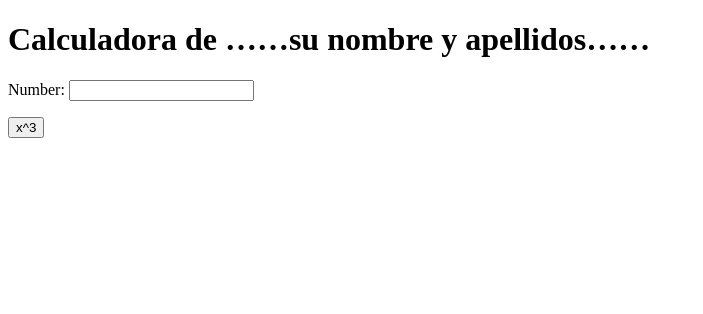
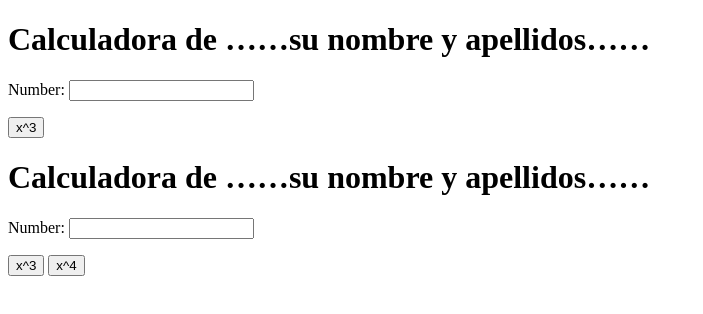
Before and after one commit to Currogomez/my_calculator, a plain HTML site: page index.html in a window 1280 px wide. Shown: the whole page, without its empty margins (0-703 px from the left). Drawn offline with Linux system fonts and the light colour scheme.

Commit message:
segunda parte

```diff
--- a/index.html
+++ b/index.html
@@ -19,3 +19,30 @@
         </script>
     </body>
 </html>
+
+<!DOCTYPE html>
+<html>
+    <head>
+        <title>Calculator</title>
+        <meta charset="utf-8">
+    </head>
+    <body>
+        <h1>Calculadora de ……su nombre y apellidos……</h1>
+        Number:
+        <input type="text" id="n1">
+        <p>
+            <button onclick="cube()"> x^3 </button>
+            <button onclick="power_4()"> x^4</button>
+        </p>
+        <script type="text/javascript">
+            function cube() {
+                var num = document.getElementById("n1");
+                num.value = Math.pow(num.value, 3);
+            }
+            function power_4() {
+                var num = document.getElementById("n1");
+                num.value = Math.pow(num.value, 4);
+            }
+        </script>
+    </body>
+</html>
```
